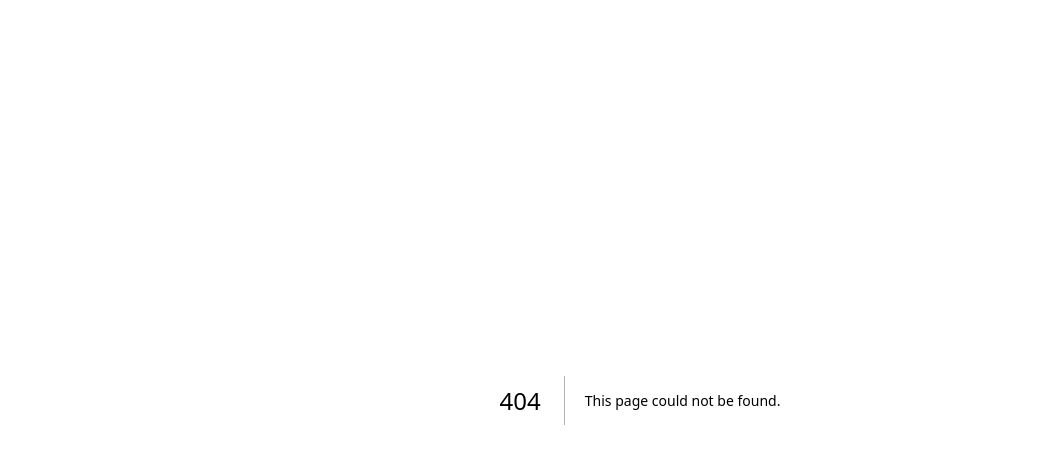
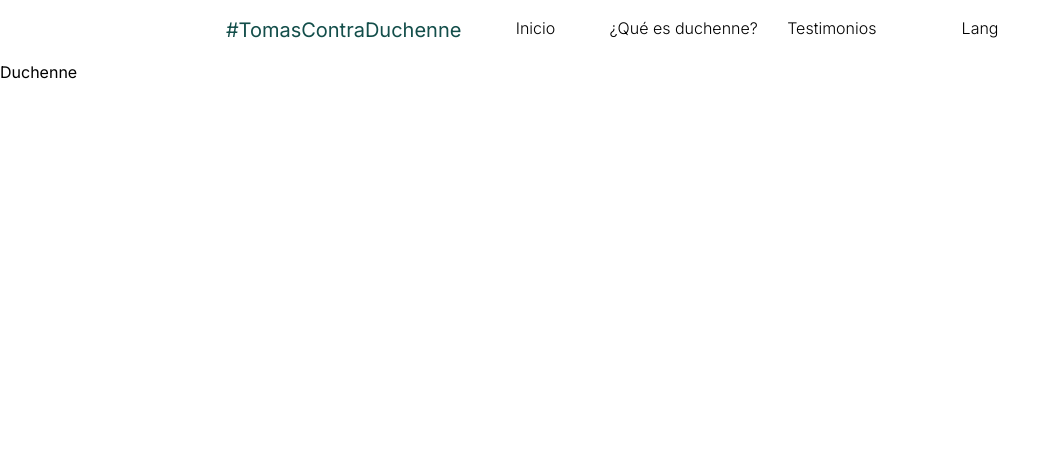
Before and after one commit to dalvaradotey/tomas, a Next.js app: page /duchenne in a window 1280 px wide. Before the commit this address had no page. Shown: the top 464 px of the page, without its empty margins (0-1059 px from the left). Built offline with nearby package versions, Linux system fonts and the light colour scheme.

Commit message:
ADD: menu

```diff
--- /dev/null
+++ b/src/app/duchenne/page.tsx
@@ -0,0 +1,7 @@
+export default function Duchenne() {
+  return (
+    <>
+      <h2>Duchenne</h2>
+    </>
+  )
+}
--- a/src/app/layout.tsx
+++ b/src/app/layout.tsx
@@ -1,3 +1,4 @@
+import Navbar from '@/components/Navbar'
 import type { Metadata } from 'next'
 import { Inter } from 'next/font/google'
 import './globals.css'
@@ -15,8 +16,9 @@ export default function RootLayout({
   children: React.ReactNode
 }) {
   return (
-    <html lang="en">
+    <html lang="es">
       <body className={inter.className}>
+        <Navbar />
         <main className="h-full">
           {children}
         </main>
--- a/src/app/page.tsx
+++ b/src/app/page.tsx
@@ -1,7 +1,6 @@
 import About from '@/components/About'
 import Hero from '@/components/Hero'
 import Methods from '@/components/Methods'
-import Image from 'next/image'
 
 export default function Home() {
   return (
--- /dev/null
+++ b/src/app/testimonios/page.tsx
@@ -0,0 +1,7 @@
+export default function Testimonios() {
+  return (
+    <>
+      <h2>Testimonios</h2>
+    </>
+  );
+}
--- /dev/null
+++ b/src/components/Navbar.tsx
@@ -0,0 +1,26 @@
+'use client';
+
+import Link from "next/link";
+import Title from "./Title";
+
+export default function Navbar () {
+  return (
+    <nav className="flex justify-center p-4">
+      <Title />
+      <ul className="grid grid-cols-4">
+        <li className="text-center font-light">
+          <Link href="/">Inicio</Link>
+        </li>
+        <li className="text-center font-light">
+          <Link href="/duchenne">¿Qué es duchenne?</Link>
+        </li>
+        <li className="text-center font-light">
+          <Link href="/testimonios">Testimonios</Link>
+        </li>
+        <li className="text-center font-light">
+          <Link href="/">Lang</Link>
+        </li>
+      </ul>
+    </nav>
+  );
+};
--- /dev/null
+++ b/src/components/Title.tsx
@@ -0,0 +1,5 @@
+const Title = () => {
+  return <h1 className="text-teal-900 text-xl margin-0 padding-0">#TomasContraDuchenne</h1>;
+};
+
+export default Title;
```
Also changed, not shown: 2 other files (tests, documents, lock files or other folders).
